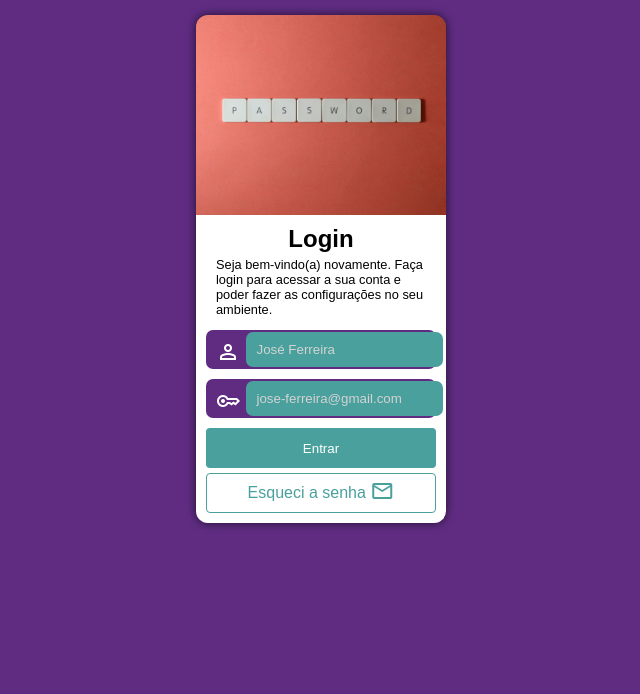
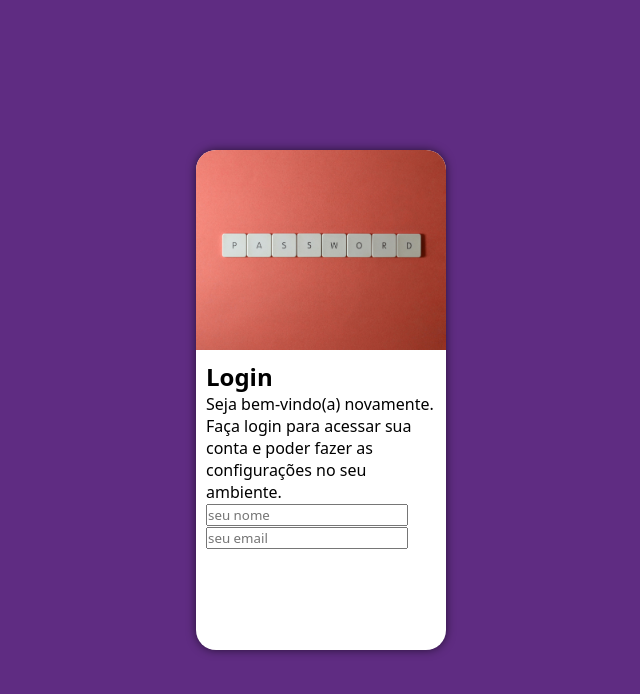
Before and after one commit to flameastro/projeto-login, a plain HTML site: page index.html in a window 1280 px wide. Shown: the whole page, without its empty margins (319-959 px from the left). Drawn offline with nearby package versions, Linux system fonts and the light colour scheme.

Commit message:
Refiz o projeto

```diff
--- a/index.html
+++ b/index.html
@@ -1,19 +1,14 @@
 <!DOCTYPE html>
 <html lang="pt-BR">
-
 <head>
     <meta charset="UTF-8">
     <meta name="viewport" content="width=device-width, initial-scale=1.0">
     <title>Projeto Login</title>
+
+    <!-- Estilo CSS -->
     <link rel="stylesheet" href="style.css">
-
-    <!-- Icons -->
-    <link rel="stylesheet" href="https://fonts.googleapis.com/css2?family=Material+Symbols+Outlined:opsz,wght,FILL,GRAD@20..48,100..700,0..1,-50..200&display=swap" />
-
-
-
+    </style>
 </head>
-
 <body>
     <main>
         <section id="login">
@@ -21,26 +16,16 @@
 
             <div id="formulario">
                 <h1>Login</h1>
-                <p>Seja bem-vindo(a) novamente. Faça login para acessar a sua conta e poder fazer as configurações no
-                    seu ambiente.</p>
+                <p>Seja bem-vindo(a) novamente. Faça login para acessar sua conta e poder fazer as configurações no seu ambiente.</p>
 
-                <form action="login.php" method="post">
+                <form action="forulario.php" method="get">
                     <div class="campo">
-                        <span class="material-symbols-outlined">person</span>
-                        <input type="text" name="nome" id="nome" placeholder="José Ferreira" minlength="3" maxlength="45" autocomplete="name" required>
+                        <input type="text" name="nome" id="nome" placeholder="seu nome" minlength="3" maxlength="50" autocomplete="name" required>
                     </div>
 
                     <div class="campo">
-                        <span class="material-symbols-outlined">key</span>
-                        <input type="email" name="email" id="email" placeholder="jose-ferreira@gmail.com" minlength="8" maxlength="50" autocomplete="email" required>
+                        <input type="email" name="email" id="email" placeholder="seu email" minlength="7" maxlength="85" autocomplete="email" required>
                     </div>
-
-                    <input type="submit" value="Entrar" id="entrar">
-
-                        <a href="#" id="esqueceu-senha">
-                            Esqueci a senha
-                            <span class="material-symbols-outlined">mail</span>
-                        </a>
                 </form>
             </div>
         </section>
--- a/style.css
+++ b/style.css
@@ -1,117 +1,49 @@
 :root {
-    --green-background-color: #49a09d;
-    --purple-background-color: #5f2c82;
-
-    --standard-font: Arial, Helvetica, sans-serif;
+    --verde: #49a09d;
+    --roxo: #5f2c82;
+    --fonte-padrao: system-ui, -apple-system, BlinkMacSystemFont, 'Segoe UI', Roboto, Oxygen, Ubuntu, Cantarell, 'Open Sans', 'Helvetica Neue', sans-serif;
 }
 
 * {
+    font-family: var(--fonte-padrao);
     box-sizing: border-box;
     padding: 0;
     margin: 0;
 }
 
-body {
-    background-color: var(--purple-background-color);
-    font-family: var(--standard-font);
-    transition: all 0.5s ease-in-out;
+body, html {
+    background-color: var(--roxo);
+    height: 100vh;
+    width: 100vw;
 }
 
 main {
-    width: fit-content;
-    margin: auto;
-    border-radius: 12px;
-    box-shadow: 0 0 10px rgba(0, 0, 0, 0.658);
-}
+    position: relative;
+    height: 100vh;
+    width: 100vw;
 
-main p {
-    font: 100 0.8em var(--standard-font);
-    padding: 3.5px 10px;
+    display: flex;
+    justify-content: center;
+    align-items: center;
 }
 
 main section#login {
+    background-color: white;
+    border-radius: 20px;
+    height: 500px;
     width: 250px;
-    margin: 15px auto;
+    box-shadow: 0px 0px 10px rgba(0, 0, 0, 0.597);
 }
 
 main section#login div#imagem {
-    background-image: url("assets/password.png");
+    background: var(--roxo) url("assets/password.png") no-repeat center center;
     background-size: cover;
-    background-position: center center;
-    width: 100%;
+    border-radius: 20px 20px 0 0;
     height: 200px;
-    border-radius: 12px 12px 0 0;
+    display: block;
 }
 
-main section div#formulario {
-    background-color: white;
-    border-radius: 0 0 12px 12px;
+main section#login div#formulario {
+    display: block;
     padding: 10px;
 }
-
-main section div#formulario h1 {
-    text-align: center;
-}
-
-main section#login div#formulario form div.campo {
-    background-color: var(--purple-background-color);
-    border-radius: 7px;
-    margin: 10px 0;
-}
-
-main section#login div#formulario form div.campo span.material-symbols-outlined {
-    position: relative;
-    top: 10px;
-    left: 10px;
-    color: white;
-}
-
-
-main section#login div#formulario form div.campo input {
-    background-color: var(--green-background-color);
-    border-radius: 7px;
-    padding: 10px;
-    margin: 2px;
-    width: fit-content;
-    border: none;
-    position: relative;
-    left: 10px;
-}
-
-main section#login div#formulario form div.campo input::placeholder {
-    color: rgb(211, 211, 211);
-    font-weight: normal;
-}
-
-main section#login div#formulario form div.campo input:focus {
-    outline: none;
-}
-
-input#entrar, a#esqueceu-senha {
-    width: 100%;
-    display: block;
-    height: 40px;
-    border-radius: 4px;
-    margin-top: 5px;
-}
-
-main section#login div#formulario form input#entrar {
-    background-color: var(--green-background-color);
-    font-weight: normal;
-    border: none;
-    color: white;
-}
-
-main section#login div#formulario form a#esqueceu-senha {
-    border: 1px solid var(--green-background-color);
-    text-align: center;
-    text-decoration: none;
-    color: var(--green-background-color);
-    font-size: 1em;
-}
-
-main section#login div#formulario form a#esqueceu-senha span {
-    position: relative;
-    top: 5px;
-    color: var(--green-background-color);
-}
```
